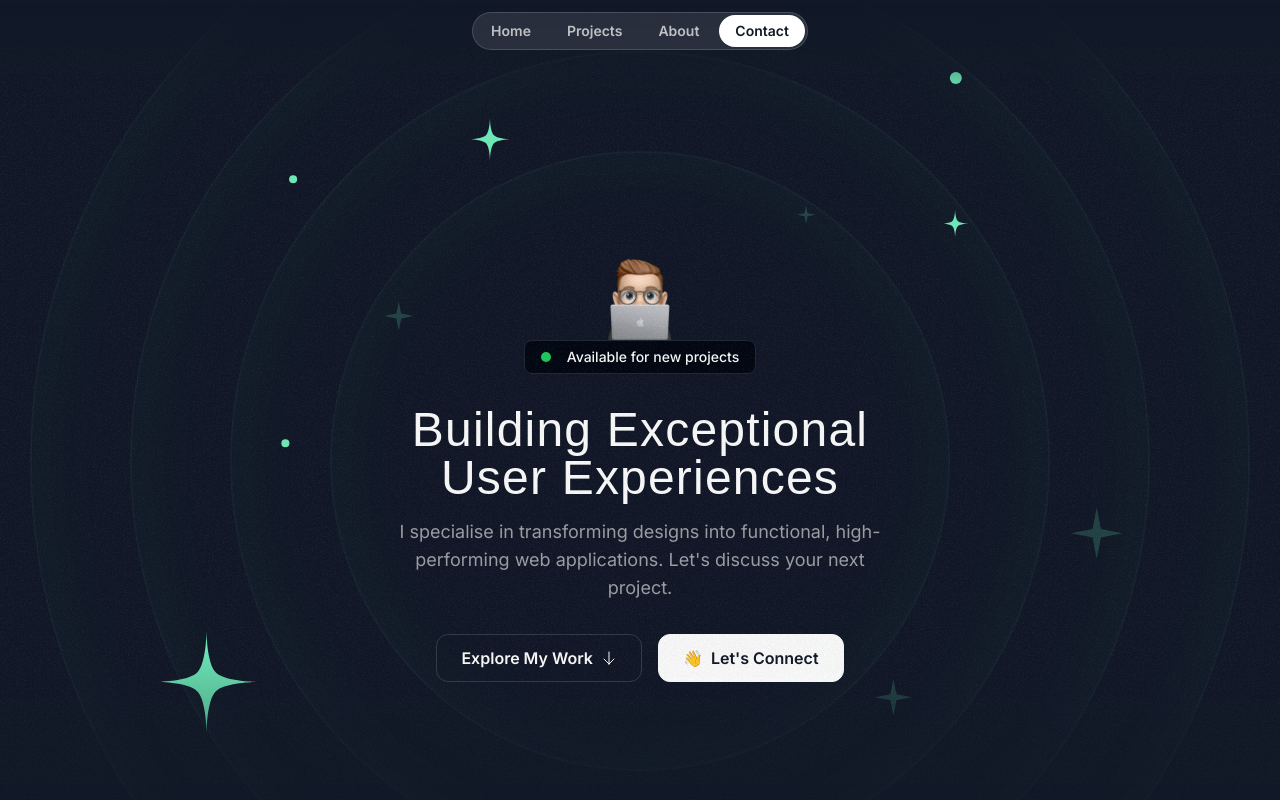
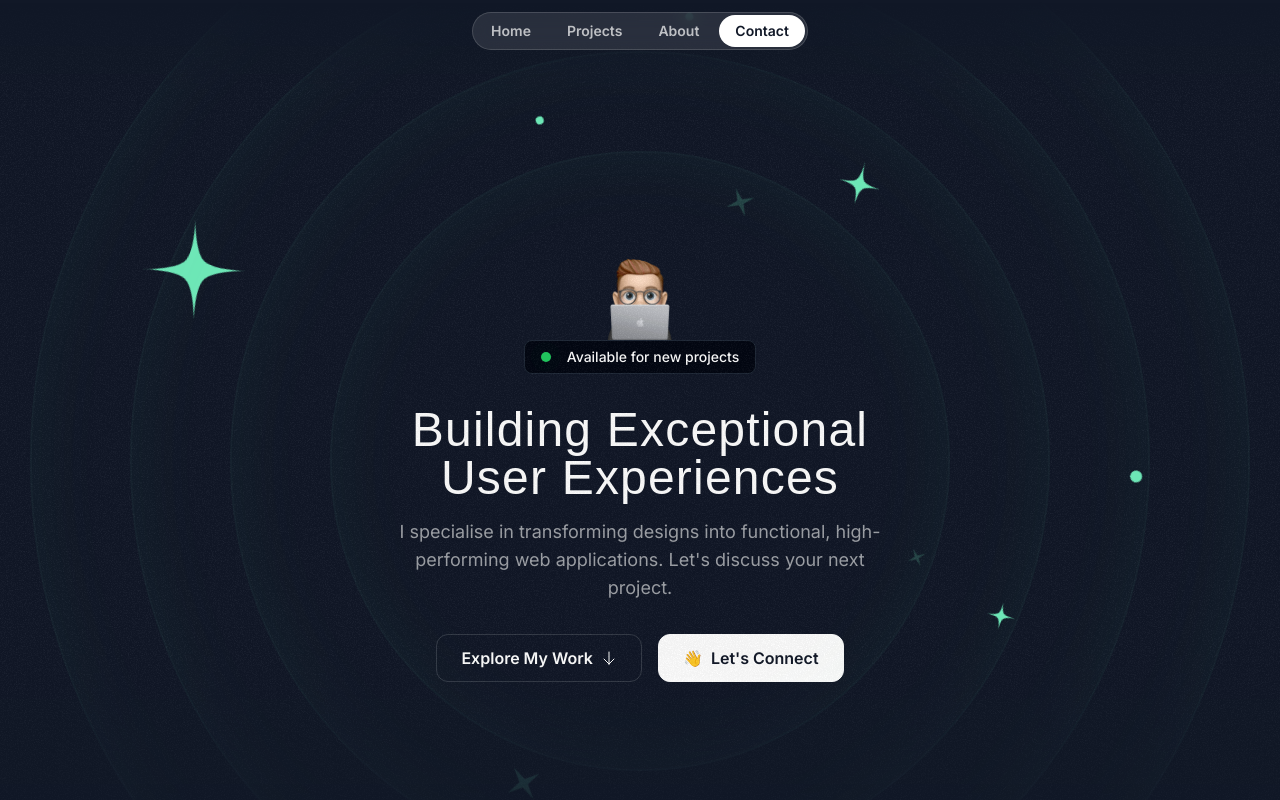
Before and after one commit to tanbiralam/final-portfolio, a Next.js app: page / in a window 1280 px wide. Shown: the top 800 px of the page. Built offline with nearby package versions, Linux system fonts and the light colour scheme; a web font is replaced by a local one.

Commit message:
ccs animation on hero

```diff
--- a/src/components/HeroOrbit.tsx
+++ b/src/components/HeroOrbit.tsx
@@ -19,9 +19,13 @@ export const HeroOrbit = ({
 }>) => {
   return (
     <div className="absolute left-1/2 top-1/2 -translate-x-1/2 -translate-y-1/2 -z-20">
+      {/* Orbiting div */}
       <div
         className={twMerge(shouldOrbit === true && "animate-spin")}
-        style={{ animationDirection: orbitDuration }}
+        style={{
+          animationDuration: orbitDuration, // Correctly apply orbit duration
+          animationDirection: "normal", // Add default or custom direction if needed
+        }}
       >
         <div
           className="flex items-start justify-start"
@@ -31,9 +35,12 @@ export const HeroOrbit = ({
             width: `${size}px`,
           }}
         >
+          {/* Spinning div */}
           <div
             className={twMerge(shouldSpin === true && "animate-spin")}
-            style={{ animationDuration: spinDuration }}
+            style={{
+              animationDuration: spinDuration, // Correctly apply spin duration
+            }}
           >
             <div
               className="inline-flex"
--- a/src/sections/Hero.tsx
+++ b/src/sections/Hero.tsx
@@ -19,41 +19,83 @@ export const HeroSection = () => {
         <div className="size-[1020px] hero-ring"></div>
         <div className="size-[1220px] hero-ring"></div>
 
-        {/*
-        orbitDuration?: string;
-  shouldOrbit?: boolean;
-  shouldSpin?: boolean;
-  spinDuration?: string;
-  */}
-
-        <HeroOrbit size={430} rotation={-14} orbitDuration="30s">
+        <HeroOrbit
+          size={430}
+          rotation={-14}
+          shouldOrbit
+          orbitDuration="30s"
+          shouldSpin
+          spinDuration="3s"
+        >
           <SparkleIcon className="size-8 text-emerald-300/20" />
         </HeroOrbit>
-        <HeroOrbit size={440} rotation={79}>
+        <HeroOrbit
+          size={440}
+          rotation={79}
+          shouldOrbit
+          orbitDuration="32s"
+          shouldSpin
+          spinDuration="3s"
+        >
           <SparkleIcon className="size-5 text-emerald-300/20" />
         </HeroOrbit>
-        <HeroOrbit size={520} rotation={-41}>
+        <HeroOrbit size={520} rotation={-41} shouldOrbit orbitDuration="34s">
           <div className="size-2 bg-emerald-300 rounded-full"></div>
         </HeroOrbit>
-        <HeroOrbit size={530} rotation={178}>
+        <HeroOrbit
+          size={530}
+          rotation={178}
+          shouldOrbit
+          orbitDuration="36s"
+          shouldSpin
+          spinDuration="3s"
+        >
           <SparkleIcon className="size-10 text-emerald-300/20" />
         </HeroOrbit>
-        <HeroOrbit size={550} rotation={20}>
+        <HeroOrbit
+          size={550}
+          rotation={20}
+          shouldOrbit
+          orbitDuration="38s"
+          shouldSpin
+          spinDuration="6s"
+        >
           <StarIcon className="size-12 text-emerald-300" />
         </HeroOrbit>
-        <HeroOrbit size={590} rotation={98}>
+        <HeroOrbit
+          size={590}
+          rotation={98}
+          shouldOrbit
+          orbitDuration="40s"
+          shouldSpin
+          spinDuration="6s"
+        >
           <StarIcon className="size-8 text-emerald-300" />
         </HeroOrbit>
-        <HeroOrbit size={650} rotation={-5}>
+        <HeroOrbit size={650} rotation={-5} shouldOrbit orbitDuration="42s">
           <div className="size-2 bg-emerald-300 rounded-full"></div>
         </HeroOrbit>
-        <HeroOrbit size={710} rotation={144}>
+        <HeroOrbit
+          size={710}
+          rotation={144}
+          shouldOrbit
+          orbitDuration="44s"
+          shouldSpin
+          spinDuration="3s"
+        >
           <SparkleIcon className="size-14 text-emerald-300/20" />
         </HeroOrbit>
-        <HeroOrbit size={720} rotation={85}>
+        <HeroOrbit size={720} rotation={85} shouldOrbit orbitDuration="46s">
           <div className="size-3 bg-emerald-300 rounded-full"></div>
         </HeroOrbit>
-        <HeroOrbit size={800} rotation={-72}>
+        <HeroOrbit
+          size={800}
+          rotation={-72}
+          shouldOrbit
+          orbitDuration="48s"
+          shouldSpin
+          spinDuration="6s"
+        >
           <StarIcon className="size-28 text-emerald-300" />
         </HeroOrbit>
       </div>
```
